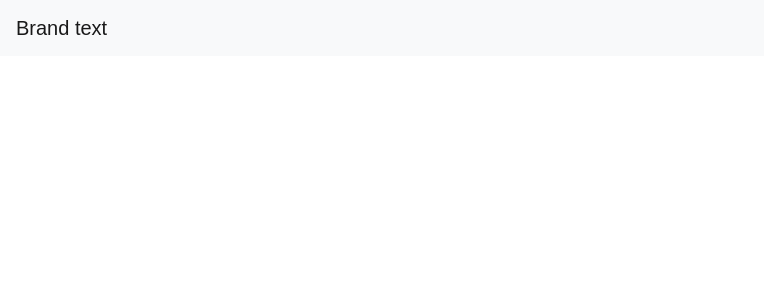
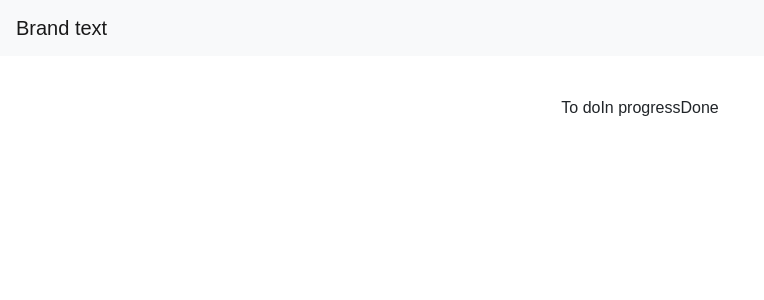
Before and after one commit to jessicaseo83/kanban, a React (Create React App) app: page / in a window 1280 px wide. Shown: the top 300 px of the page, without its empty margins (0-764 px from the left). Built offline with nearby package versions, Linux system fonts and the light colour scheme.

Commit message:
Implement data state

```diff
--- a/src/App.js
+++ b/src/App.js
@@ -1,11 +1,20 @@
-import React from 'react';
+import React, { useState } from 'react';
 import Header from './components/Navbar';
 import './styles/index.css';
+import initialData from './data/Initialdata';
 
 function App() {
+  const [ data, setData ] = useState(initialData);
+  const columns = data.columnOrder.map(columnId => {
+    const column = data.columns[columnId];
+    const tasks = column.taskIds.map(taskId => data.tasks[taskId])
+
+    return column.title;
+  })
   return (
     <div className="App">
       <Header />
+      {columns}
     </div>
   );
 }
```
